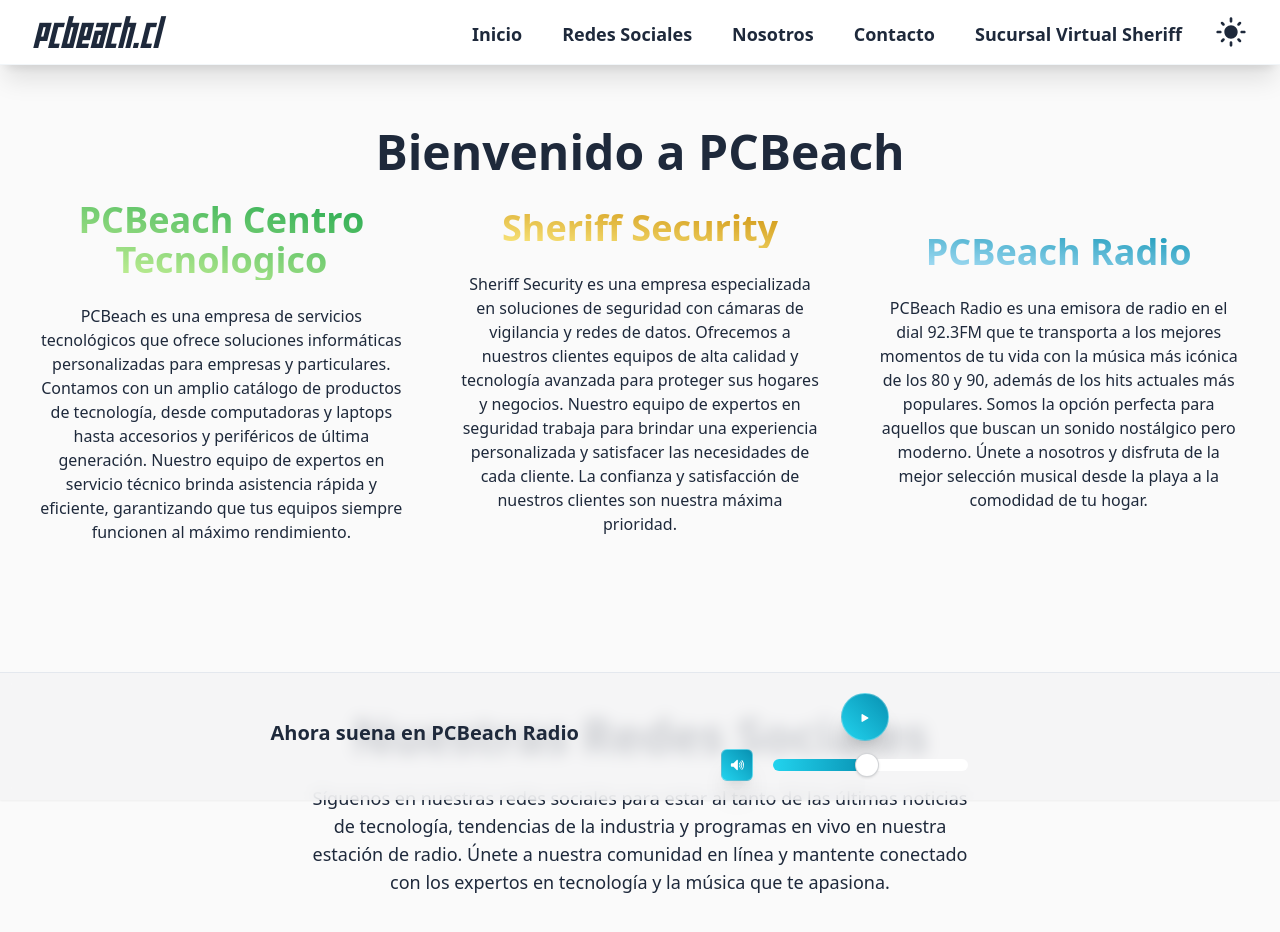
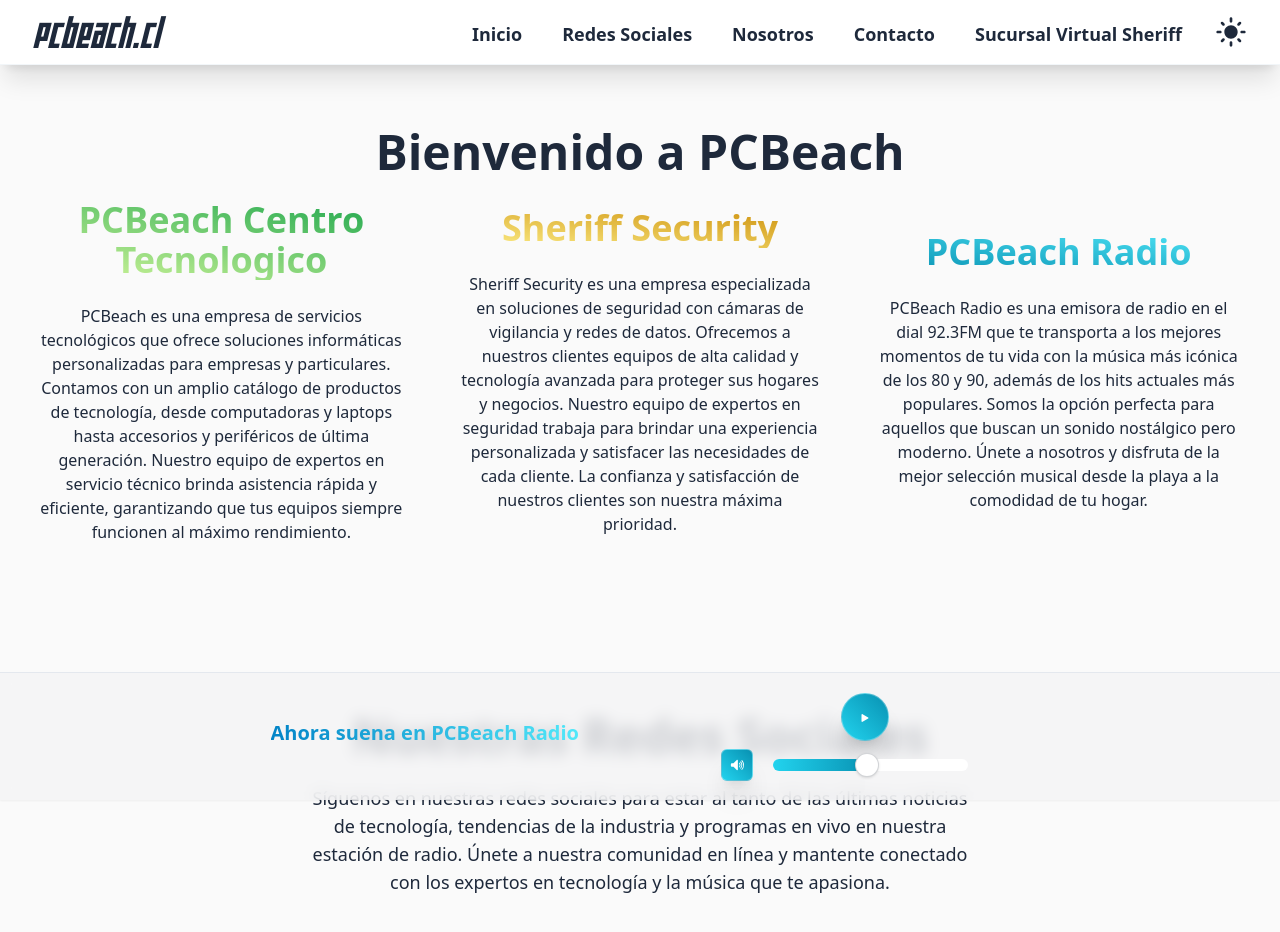
Before and after one commit to koge97/pcbeach-radio, a Next.js app: page / in a window 1280 px wide. Shown: the top 932 px of the page. Built offline with nearby package versions, Linux system fonts and the light colour scheme; no server answers.

Commit message:
🪳 Fix de más bugs y algunos detalles

```diff
--- a/src/components/Empresas/index.tsx
+++ b/src/components/Empresas/index.tsx
@@ -14,7 +14,7 @@
     {
         titulo: 'PCBeach Radio',
         subtitulo: 'PCBeach Radio es una emisora de radio en el dial 92.3FM que te transporta a los mejores momentos de tu vida con la música más icónica de los 80 y 90, además de los hits actuales más populares. Somos la opción perfecta para aquellos que buscan un sonido nostálgico pero moderno. Únete a nosotros y disfruta de la mejor selección musical desde la playa a la comodidad de tu hogar.',
-        atributo: 'text-transparent bg-clip-text bg-gradient-to-bl from-cyan-600 to to-sky-200'
+        atributo: 'text-transparent bg-clip-text bg-gradient-to-bl from-pcbeach-color to to-cyan-600'
     },
 ];
 
--- a/src/components/Reproductor/index.tsx
+++ b/src/components/Reproductor/index.tsx
@@ -161,8 +161,8 @@
             <div className='fixed bottom-0 w-full p-2 h-52 lg:h-32  shadow-sm bg-zinc-100/80 dark:bg-black/80 backdrop-blur border-t border-slate-300/40 dark:border-slate-500/30'>
                 <div className='h-full flex flex-col justify-center items-center space-y-2 lg:flex-row lg:justify-evenly lg:max-w-5xl lg:mx-auto lg:space-y-0'>
                     <div className='flex flex-col items-center space-y-2'>
-                        <h3 className='text-xl font-bold'>Ahora suena en PCBeach Radio</h3>
-                        <h4 className={`text-lg font-bold `}>{titulo}</h4>
+                        <h3 className='text-xl font-bold text-center text-transparent bg-clip-text bg-gradient-to-r from-sky-600 to to-pcbeach-color'>Ahora suena en PCBeach Radio</h3>
+                        <h4 className={`text-lg font-bold text-center text-transparent bg-clip-text bg-gradient-to-r from-orange-600 to to-pink-700`}>{titulo}</h4>
                     </div>
                     <div className='flex flex-col items-center space-y-2'>
                         <button aria-label='Iniciar o detener la reproducción.' className={`btn border-white/30 hover:border-white/60 rounded-full w-12 h-12 flex justify-center text-white text-center items-center shadow-xl bg-gradient-to-tr from-cyan-400 to-cyan-600`} onClick={toggleAudio} >
--- a/tailwind.config.js
+++ b/tailwind.config.js
@@ -11,6 +11,9 @@
   ],
   theme: {
     extend: {
+      colors: {
+        'pcbeach-color': "#52e8f9",
+      },
       fontFamily: {
         offroad: ["Offroad-NormalBlack", "cursive"],
       },
```
